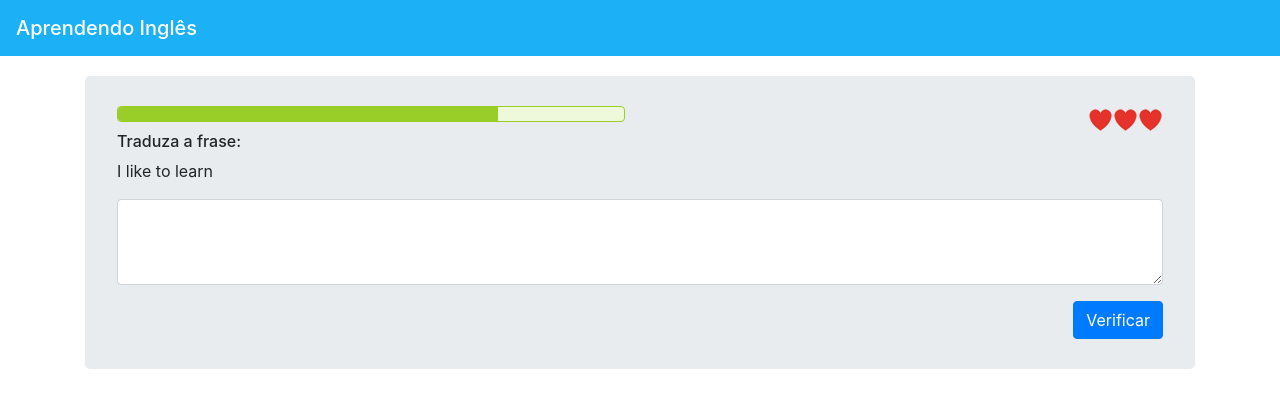
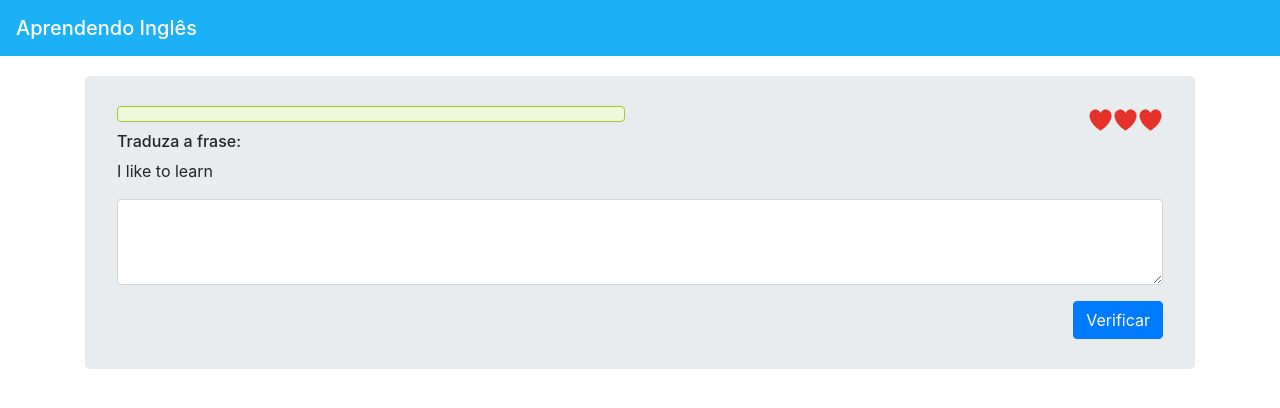
Before and after one commit to 3nelsonjunior/Angular4, an Angular app: page / in a window 1280 px wide. Shown: the top 408 px of the page. Built offline with nearby package versions, Linux system fonts and the light colour scheme.

Commit message:
AULA 66 - Input - property binding entre o componente painel e progresso

```diff
--- a/src/app/painel/painel.component.html
+++ b/src/app/painel/painel.component.html
@@ -6,7 +6,8 @@
             <!-- Dividindo a row em 2 colunas (1/2)-->
             <div class="col-sm-6">
                 <!-- chamando componente progresso-->
-                <app-progresso></app-progresso>
+                <!-- definindo para ser possivel enviar valores do componente pai(painel) para o filho(progresso) via property binding -->
+                <app-progresso [progresso] = "progresso"></app-progresso>
             </div>
             <!-- Dividindo a row em 2 colunas (2/2)-->
             <div class="col-sm-6">
--- a/src/app/painel/painel.component.ts
+++ b/src/app/painel/painel.component.ts
@@ -18,6 +18,8 @@ export class PainelComponent implements OnInit {
   //variavel para armazenar Frase atual
   public rodadaFrase: Frase
 
+  public progresso: number = 0
+
   constructor() {
     //inicializando objeto com a primeira frase
     this.rodadaFrase = this.frases[this.rodada]
@@ -31,7 +33,6 @@ export class PainelComponent implements OnInit {
   public atualizaResposta(resposta: Event): void{
     // event binding - pegando dados do HTML via entrada de dados do usuario
     this.resposta = (<HTMLInputElement>resposta.target).value
-    console.log(this.resposta)
   }
 
   //verificar resposta
@@ -41,11 +42,13 @@ export class PainelComponent implements OnInit {
       alert('Tradução CORRETA!!!')
       //troca pergunta da rodada
       this.rodada++;
-      console.log(this.rodada)
+
+      //progresso
+      this.progresso = this.progresso + (100 / this.frases.length)   // porcentagem / de acordo com numero de resposta total
 
       //atualiza o objeto rodada frase
       this.rodadaFrase = this.frases[this.rodada]
-      console.log(this.rodadaFrase)
+
     } else{
       alert('Tradução INCORRETA!!!')
     }
--- a/src/app/progresso/progresso.component.html
+++ b/src/app/progresso/progresso.component.html
@@ -1,4 +1,4 @@
 <!-- Barra de progresso -->
 <div class="progress">
-    <div class="progress-bar w-75" ></div>
+    <div class="progress-bar w-{{ progresso }}" ></div>
 </div>
```
Also changed, not shown: src/app/progresso/progresso.component.ts (+6 -1 lines).
